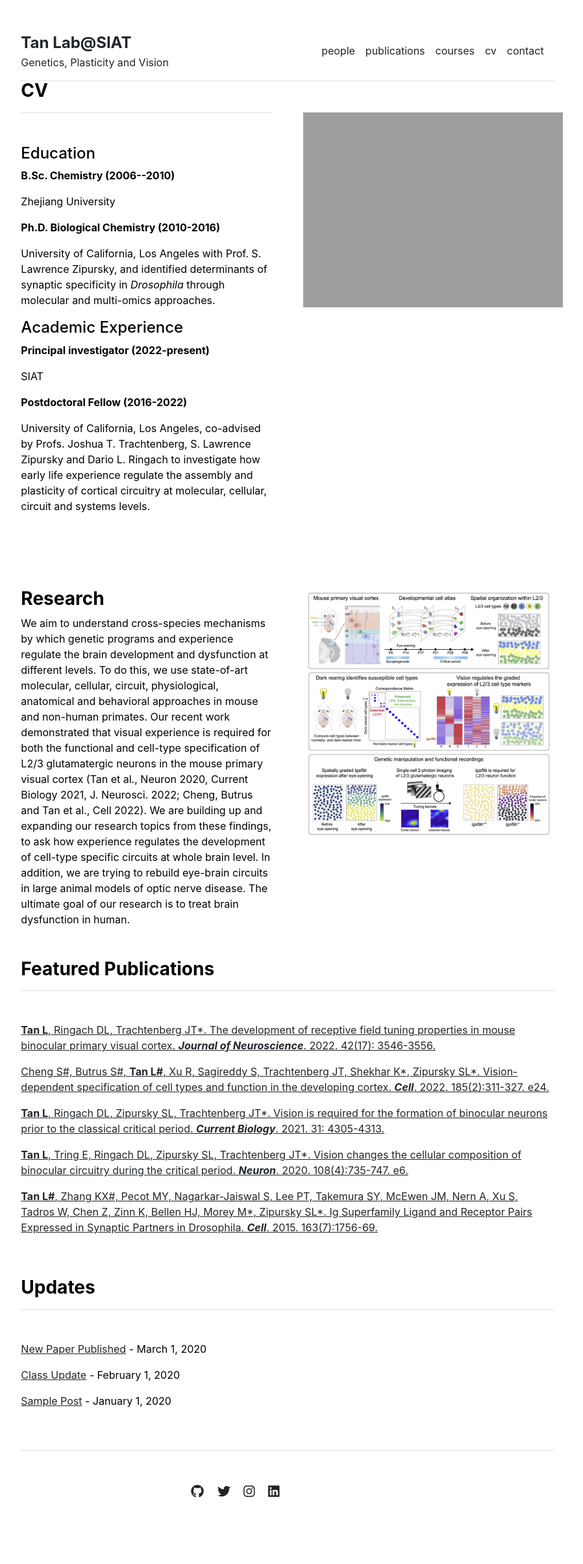
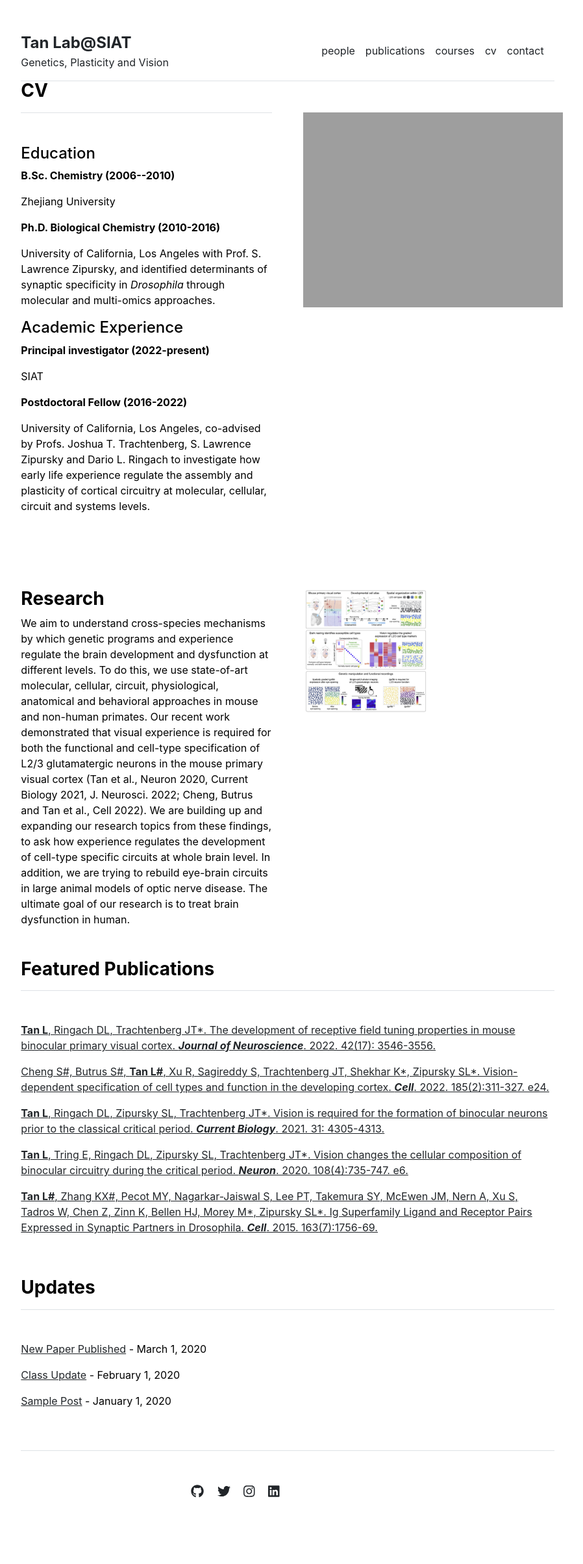
Before and after one commit to Tan-Lab-SIAT/lab-homepage, a Jekyll site: the page built from index.md, in a window 1280 px wide. Shown: the whole page at 65% size, without its empty margins (197-1095 px from the left). Built offline with Jekyll 4.4.1, drawn with Linux system fonts in a browser that asks for light colours.

Commit message:
Update home.html

```diff
--- a/_layouts/home.html
+++ b/_layouts/home.html
@@ -34,7 +34,7 @@
     animal models of optic nerve disease. The ultimate goal of our research is to treat brain dysfunction in human.' }}
   </div>
   <div class="col-md-6">
-    <img src="{{ site.github.url }}/assets/img/cell_graph.jpg" alt="Home" width="100%">
+    <img src="{{ site.github.url }}/assets/img/cell_graph.jpg" alt="Home" width="50%">
   </div>
 </div>
 
```
